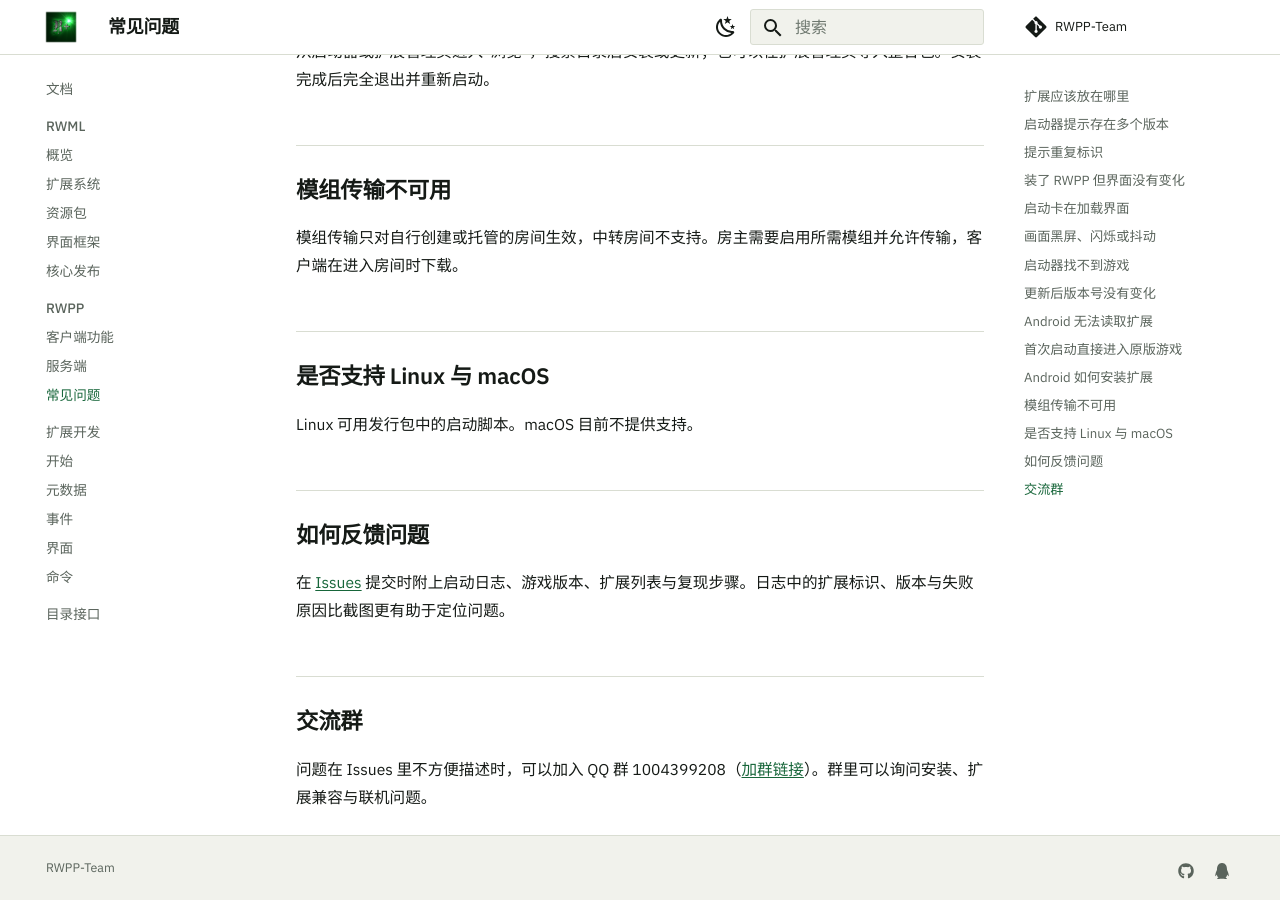
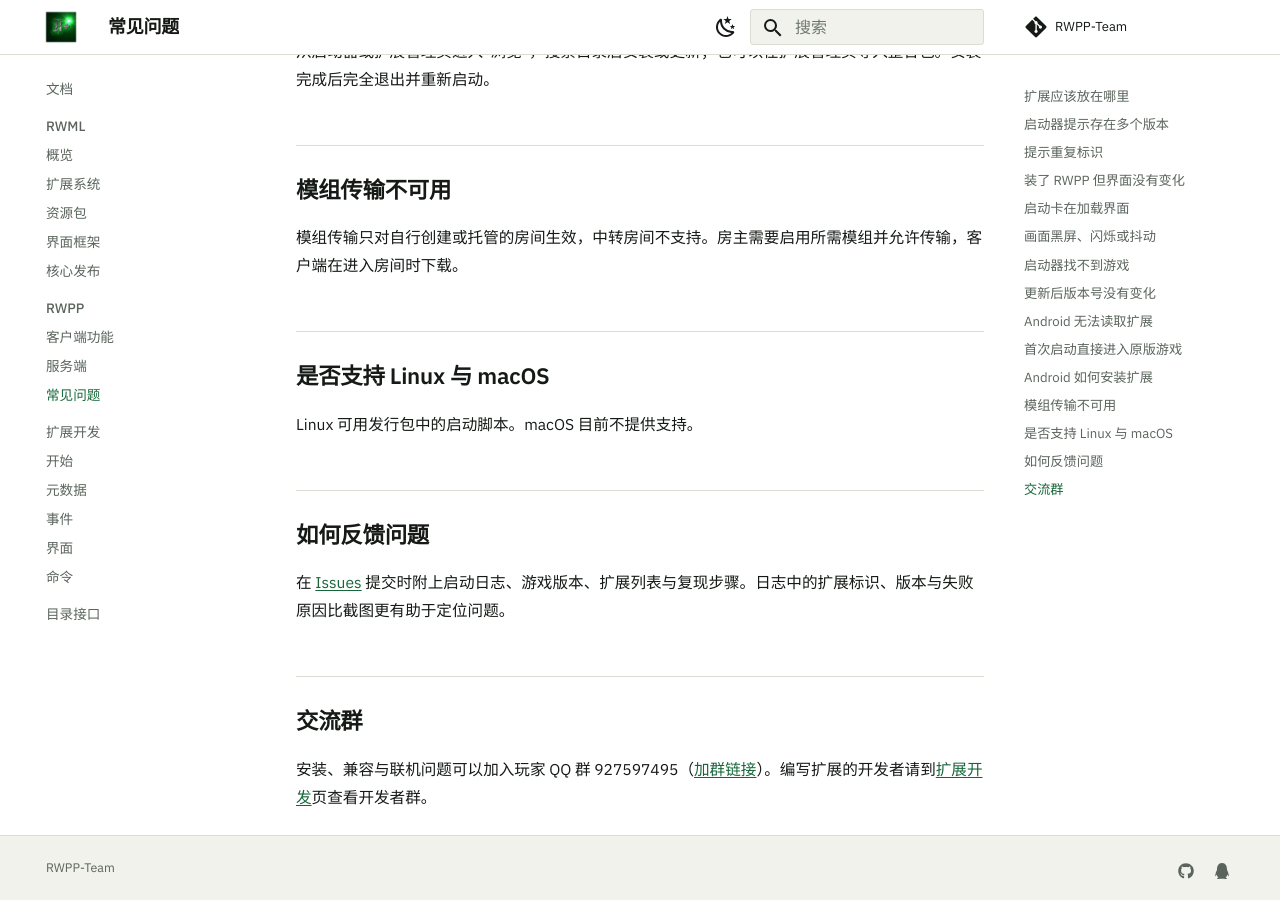
Before and after one commit to Minxyzgo/RWPP-docs, an MkDocs documentation site: the page built from docs/rwpp/faq.md, in a window 1280 px wide and 900 px high, scrolled down 2136 px. Built offline with MkDocs 1.6.1 and Material for MkDocs 9.7.7, drawn with Linux system fonts in a browser that asks for light colours.

Commit message:
Separate the player group from the developer group

```diff
--- a/docs/api/v1/search.json
+++ b/docs/api/v1/search.json
@@ -1,6 +1,6 @@
 {
   "schemaVersion": 1,
-  "generatedAt": "2026-11-05T12:53:15Z",
+  "generatedAt": "2026-11-05T13:29:42Z",
   "extensions": [
     {
       "id": "io.github.rwpp",
--- a/docs/rwpp/faq.md
+++ b/docs/rwpp/faq.md
@@ -58,4 +58,4 @@ Linux 可用发行包中的启动脚本。macOS 目前不提供支持。
 
 ## 交流群
 
-问题在 Issues 里不方便描述时，可以加入 QQ 群 1004399208（[加群链接](https://qm.qq.com/q/auLINpWtr4)）。群里可以询问安装、扩展兼容与联机问题。
+安装、兼容与联机问题可以加入玩家 QQ 群 927597495（[加群链接](https://qm.qq.com/q/ncCHYxB5Ly)）。编写扩展的开发者请到[扩展开发](../extension/start.md)页查看开发者群。
--- a/mkdocs.yml
+++ b/mkdocs.yml
@@ -102,5 +102,5 @@ extra:
       link: https://github.com/RWPP-Team
       name: GitHub
     - icon: fontawesome/brands/qq
-      link: https://qm.qq.com/q/auLINpWtr4
-      name: QQ 群 1004399208
+      link: https://qm.qq.com/q/ncCHYxB5Ly
+      name: QQ 群 927597495
```
Also changed, not shown: docs/api/v1/extensions/io.github.rwpp.json (+4 -4 lines), docs/api/v1/index.json (+5 -5 lines), docs/downloads/index.md (+2 -2 lines), docs/extension/start.md (+4 -0 lines), docs/index.md (+1 -0 lines), docs/rwpp/install.md (+1 -1 lines), docs/api/v1/manifest.json, 1 other file.
